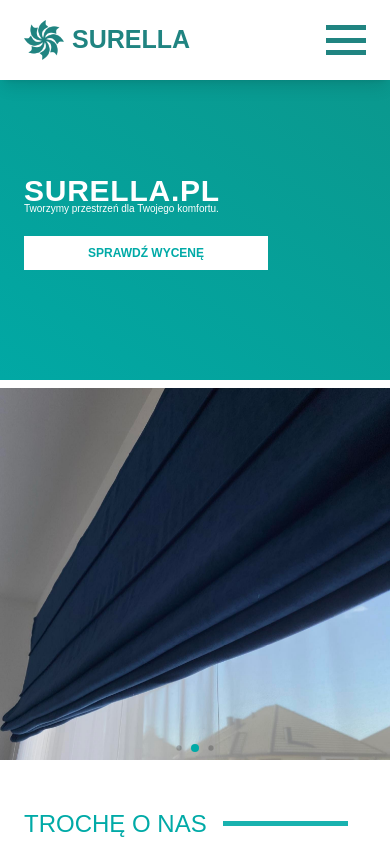
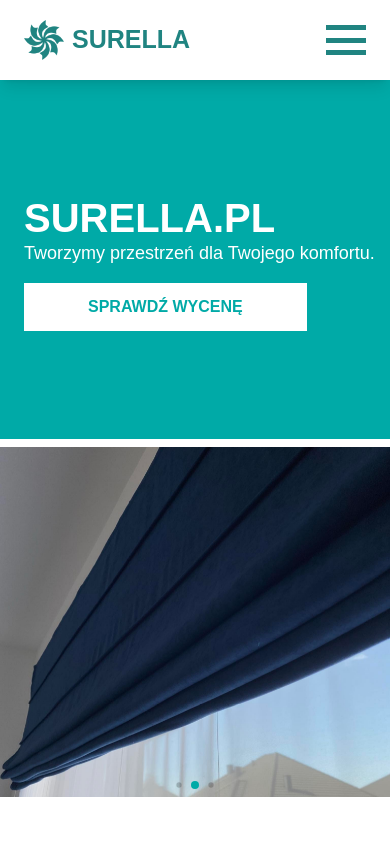
Before and after one commit to Hosuqa/Surella, a React (Vite) app: page / in a window 390 px wide. Shown: the top 844 px of the page. Built offline with nearby package versions, Linux system fonts and the light colour scheme; a web font is replaced by a local one.

Commit message:
[ADD] - Hero fix
Co-authored-by: Hosuqa <Hosuqa@users.noreply.github.com>

```diff
--- a/src/components/sections/Hero.tsx
+++ b/src/components/sections/Hero.tsx
@@ -8,27 +8,27 @@ import 'swiper/css';
 import 'swiper/css/pagination';
 
 // bg-surella-500 ===> HERO main div
-
+//bg-gradient-to-tr from-teal-900 via-surella-500 to-teal-600 animated-background
 const Hero = () => {
   return (
     <>
-      <div className="flex xl:flex-row flex-col font-interExtraBold h-[90vh] xl:h-[95vh] bg-gradient-to-tr from-teal-900 via-surella-500 to-teal-600 animated-background">
-        <div className={`${styles.paddingX} flex flex-col w-full h-1/2 xl:w-2/5 xl:h-full justify-center mt-[15%] lg:mt-[10%]`}>
-          <h2 className={`${styles.heroHeadText} text-white tracking-wide font-semibold uppercase`}>
+      <div className="flex lg:flex-row flex-col font-interExtraBold h-[calc(85vh)] mt-[80px] bg-surella-500">
+        <div className={`${styles.paddingX} flex lg:shrink-0 xl:shrink flex-col w-full lg:w-[550px] xl:w-[660px] h-1/2 lg:h-full lg:justify-end justify-center lg:pb-[200px]`}>
+          <h2 className={`${styles.heroHeadText} text-white font-semibold uppercase`}>
             Surella.pl
           </h2>
-          <p className={`${styles.heroSubText} text-white text-nowrap -translate-y-3`}>
+          <p className={`${styles.heroSubText} text-white text-nowrap -translate-y-2 md:-translate-y-3`}>
             Tworzymy przestrzeń dla Twojego komfortu.
           </p>
           <motion.div className="w-fit h-fit bg-white mt-2"
             whileHover={{ scale: 1.05 }}>
-              <motion.p className={`${styles.heroButton} text-center text-surella-500 font-interExtraBold font-bold px-16 py-2 md:py-3 cursor-pointer uppercase text-nowrap`}
+              <motion.p className={`${styles.heroButton} text-center text-surella-500 font-interExtraBold font-bold px-16 py-3 cursor-pointer uppercase text-nowrap`}
                >
                 Sprawdź wycenę
               </motion.p>
           </motion.div>
         </div>
-        <div className="w-full h-1/2 xl:w-3/5 xl:h-full border-t-[8px] xl:border-l-[12px] border-white">
+        <div className="overflow-hidden flex-1 w-full h-1/2 lg:w-3/5 lg:h-full border-t-[8px] lg:border-t-[0px] lg:border-l-[12px] border-white">
         <Swiper pagination={{ dynamicBullets: true, }} modules={[Pagination, Autoplay]} autoplay={{ delay: 3500, disableOnInteraction: false,}} loop={true}  className="h-full w-full ">
           <SwiperSlide>
             <img src={hero1} className="object-cover h-full w-full" alt="hero" />
@@ -47,3 +47,27 @@ const Hero = () => {
 };
 
 export default Hero;
+
+{/*
+<div className="flex flex-col xl:flex-row bg-white w-full h-[calc(95vh-96px)] mt-24 relative gap-2 overflow-hidden">
+  <div className="w-full xl:w-[900px] shrink-0 grow-0 bg-surella-500 flex flex-col justify-center py-24">
+    <div className="sm:pl-24 md:pl-32 lg:pl-48 pl-8">
+      <h2 className="text-white uppercase font-[700] text-7xl mb-2">Surella.pl</h2>
+      <h4 className="text-white font-[400] text-md xl:text-2xl mb-10">Tworzymy przestrzeń dla Twojego komfortu</h4>
+      <div className="bg-white px-10 py-4 uppercase w-fit font-[700] text-surella-500 text-sm xl:text-xl">Sprawdź wycenę</div>
+    </div>
+  </div>
+  <div className="w-full bg-surella-500 relative overflow-hidden min-h-[400px]">
+    <Swiper pagination={{ dynamicBullets: true, }} modules={[Pagination, Autoplay]} autoplay={{ delay: 3500, disableOnInteraction: false,}} loop={true}  className="h-full w-full">
+      <SwiperSlide>
+        <img src={hero1} className="object-cover h-full w-full" alt="hero" />
+      </SwiperSlide>
+      <SwiperSlide>
+        <img src={hero2} className="object-cover h-full w-full" alt="hero" />
+      </SwiperSlide>
+      <SwiperSlide>
+        <img src={hero3} className="object-cover h-full w-full" alt="hero" />
+      </SwiperSlide>
+    </Swiper>
+  </div>
+</div>  */}
--- a/src/styles.ts
+++ b/src/styles.ts
@@ -1,5 +1,5 @@
 const styles = {
-    paddingX: "sm:px-16 px-6",
+    paddingX: "px-6 sm:px-16 md:px-20 lg:px-24 lg:px-26 xl:px-28",
     paddingHeroX: " px-6 sm:px-10 md:px-16 lg:px-24 xl:px-28 2xl:px-56",
     paddingY: "sm:py-16 py-6",
     padding: "sm:px-16 px-6 sm:py-16 py-10",
@@ -7,11 +7,11 @@ const styles = {
     NavbarText:
     " md:text-[17px] sm:text-[15px] text-[13px]",
     heroHeadText:
-      "xl:text-[70px] lg:text-[60px] sm:text-[50px] xs:text-[40px] text-[30px]",
+      "xl:text-[70px] sm:text-[50px] text-[40px]",
     heroSubText:
-      "xl:text-[22px] lg:text-[20px] xs:text-[18px] text-[10px]",
+      "xl:text-[22px] text-[18px]",
     heroButton:
-      "xl:text-[24px] lg:text-[20px] md:text-[18px] xs:text-[16px] text-[12px]",
+      "xl:text-[24px]  md:text-[18px] text-[16px]",
     aboutText:
       "xl:text-[22px] xs:text-[18px] text-[10px]",
 
```
